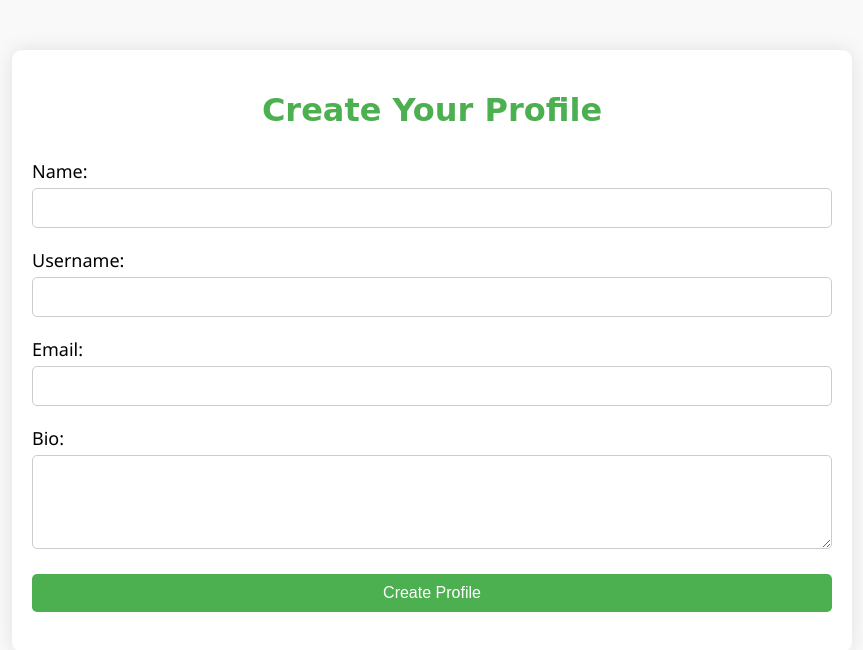
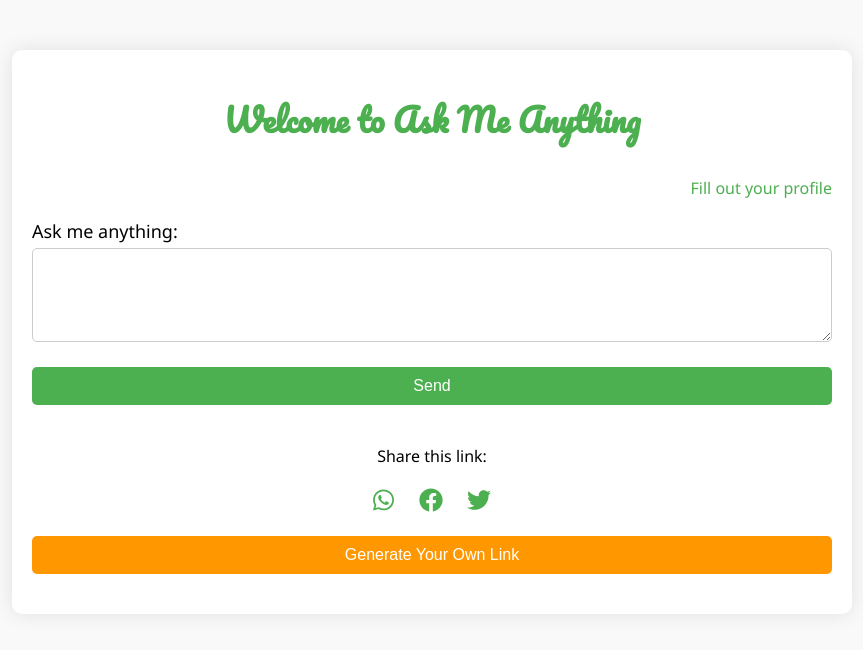
Before and after one commit to betingrich/askmequestion.com, a plain HTML site: page index.html in a window 1280 px wide. Shown: the whole page, without its empty margins (208-1071 px from the left). Drawn offline with Linux system fonts and the light colour scheme.

Commit message:
Update index.html

```diff
--- a/index.html
+++ b/index.html
@@ -3,24 +3,28 @@
 <head>
     <meta charset="UTF-8">
     <meta name="viewport" content="width=device-width, initial-scale=1.0">
-    <title>Create Profile</title>
+    <title>Welcome to Ask Me Anything</title>
     <link rel="stylesheet" href="styles.css">
+    <link href="https://fonts.googleapis.com/css2?family=Pacifico&display=swap" rel="stylesheet">
 </head>
 <body>
     <div class="container">
-        <h1>Create Your Profile</h1>
-        <form id="profileForm">
-            <label for="name">Name:</label>
-            <input type="text" id="name" name="name" required><br>
-            <label for="username">Username:</label>
-            <input type="text" id="username" name="username" required><br>
-            <label for="email">Email:</label>
-            <input type="email" id="email" name="email" required><br>
-            <label for="bio">Bio:</label>
-            <textarea id="bio" name="bio" rows="4" required></textarea><br>
-            <button type="submit">Create Profile</button>
+        <h1>Welcome to Ask Me Anything</h1>
+        <a href="profile.html" class="profile-link">Fill out your profile</a>
+        <form id="questionForm">
+            <label for="question">Ask me anything:</label>
+            <textarea id="question" name="question" rows="4" required></textarea>
+            <button type="submit">Send</button>
         </form>
+        <div id="shareIcons" class="social-icons">
+            <p>Share this link:</p>
+            <a href="#" id="whatsapp"><i class="fab fa-whatsapp"></i></a>
+            <a href="#" id="facebook"><i class="fab fa-facebook"></i></a>
+            <a href="#" id="twitter"><i class="fab fa-twitter"></i></a>
+        </div>
+        <button id="generateLinkButton">Generate Your Own Link</button>
     </div>
-    <script src="scripts.js"></script>
+    <script src="https://cdnjs.cloudflare.com/ajax/libs/font-awesome/5.15.3/js/all.min.js"></script>
+    <script src="question.js"></script>
 </body>
 </html>
```
